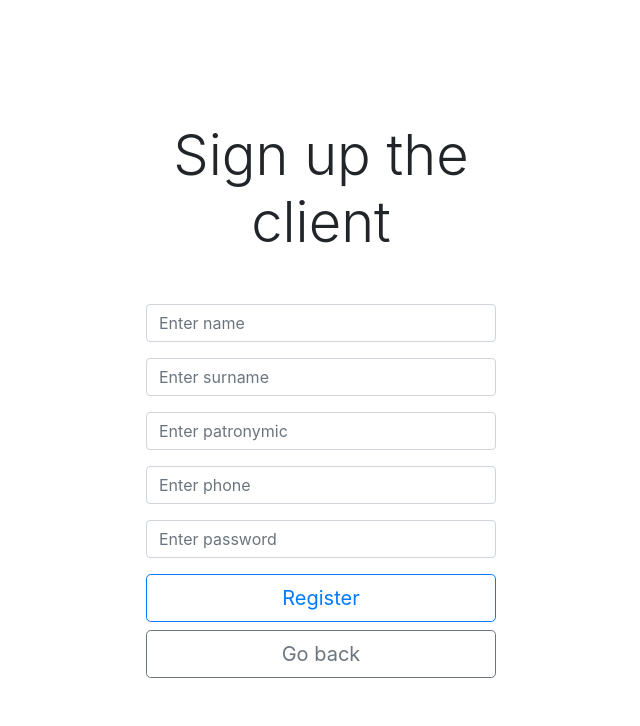
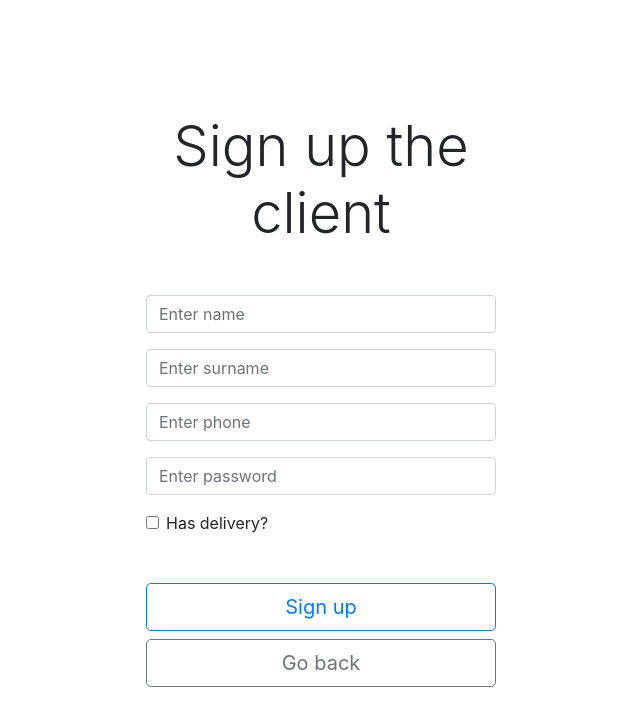
Before and after one commit to VBugaev/car-showroom, a Next.js app: page /register in a window 1280 px wide. Shown: the top 726 px of the page, without its empty margins (319-959 px from the left). Built offline with nearby package versions, Linux system fonts and the light colour scheme.

Commit message:
register added

```diff
--- /dev/null
+++ b/components/Forms/registerForm.js
@@ -0,0 +1,38 @@
+import React from 'react';
+import { FormGroup, Button, Label } from 'reactstrap';
+import Link from 'next/link';
+import { Field, reduxForm } from 'redux-form';
+import { FormInput, FormCheckbox } from '../FormComponents';
+
+const RegisterForm = (props) => {
+    return (
+        <form onSubmit={props.handleSubmit} action="POST">
+            <FormGroup>
+                <Field name="name" component={FormInput} type="text" placeholder="Enter name" />
+            </FormGroup>
+            <FormGroup>
+                <Field name="surname" component={FormInput} type="text" placeholder="Enter surname"  />
+            </FormGroup>
+            <FormGroup>
+                <Field name="phone" component={FormInput} type="phone" placeholder="Enter phone"  />
+            </FormGroup>
+            <FormGroup>
+                <Field name="password" component={FormInput} type="password" placeholder="Enter password"  />
+            </FormGroup>
+            <FormGroup check className="mb-5">
+                <Label check>
+                    <Field name="isDelivery" component={FormCheckbox} />{' '}
+                    Has delivery?
+                </Label>
+            </FormGroup>
+            <Button outline color="primary" size="lg" block>Sign up</Button>
+            <Link href="/">
+                <a className="btn btn-outline-secondary btn-lg btn-block">Go back</a>
+            </Link>
+        </form>
+    );
+};
+
+export default reduxForm({
+    form: 'register'
+})(RegisterForm);
--- a/components/Tabs/index.js
+++ b/components/Tabs/index.js
@@ -52,7 +52,7 @@ export default class Tabs extends React.Component {
             </NavItem>
           </Nav>
           <TabContent activeTab={this.state.activeTab}>
-            <CarsTab tabId="1"/>
+            <CarsTab userInfo={this.props.userInfo} tabId="1"/>
             <OrdersTab tabId="2"/>
             <TestDrivesTab tabId="3"/>
           </TabContent>
--- a/pages/register.js
+++ b/pages/register.js
@@ -1,35 +1,53 @@
-import Link from 'next/link';
+import React from 'react';
+import Router from 'next/router';
 import { Container, Row, Col, Form, FormGroup, Input, Button } from 'reactstrap';
 import '../pageStyles/login.css';
+import RegisterForm from '../components/Forms/registerForm';
 
 
-export default () => (
+export default class extends React.Component {
+    constructor(props) {
+        super(props);
+        this.state = {
+            error: ''
+        }
+    }
+    registerSubmit = values => {
+        fetch('api/register', {
+            method: 'POST',
+            headers: {
+                'Content-Type': 'application/json'
+            },
+            body: JSON.stringify(values)
+        }).then(r => r.json())
+            .then(data => {
+                if (data.Id) {
+                    localStorage.clear();
+                    localStorage.setItem('id', data.Id);
+                    localStorage.setItem('name', data.Name || ' ');
+                    localStorage.setItem('surname', data.Surname || ' ');
+                    localStorage.setItem('patronymic', data.Patronymic || ' ');
+                    localStorage.setItem('phone', data.Phone);
+                    localStorage.setItem('deliveryType', data.DeliveryType);
+                    localStorage.setItem('role', data.RoleTitle);
+                    localStorage.setItem('street', data.StreetTitle || ' ');
+                    this.setState({ error: '' });
+                    Router.push('/');
+                } else {
+                    this.setState({ error: data.error });
+                }
+            })
+    }
+    render() {
+        return (
             <Container className="login-page-wrapper">
                 <Row className="login-form-wrapper">
                     <Col className="d-flex flex-column justify-content-center" sm="12" md={{ size: 4, offset: 4 }}>
                         <h1 className="display-4 align-middle text-center mb-5">Sign up the client</h1>
-                <Form>
-                    <FormGroup>
-                        <Input type="text" name="name" placeholder="Enter name" />
-                    </FormGroup>
-                    <FormGroup>
-                        <Input type="text" name="surname"  placeholder="Enter surname" />
-                    </FormGroup>
-                    <FormGroup>
-                        <Input type="text" name="patronymic"  placeholder="Enter patronymic" />
-                    </FormGroup>
-                    <FormGroup>
-                        <Input type="phone" name="phone" id="loginPhone" placeholder="Enter phone" />
-                    </FormGroup>
-                    <FormGroup>
-                        <Input type="password" name="password" id="loginPassword" placeholder="Enter password" />
-                    </FormGroup>
-                    <Button outline color="primary" size="lg" block>Register</Button>
-                    <Link href="/login">
-                        <a className="btn btn-outline-secondary btn-lg btn-block">Go back</a>
-                    </Link>
-                </Form>
+                        <RegisterForm onSubmit={this.registerSubmit}/>
                     </Col>
                 </Row>
             </Container>
-)
+        );
+    }
+}
```
Also changed, not shown: components/MainTabs/carsTab.js (+6 -4 lines), pages/main.js (+5 -2 lines), 2 other files (tests, documents, lock files or other folders). Lines whose indentation alone changed are shown as unchanged.
